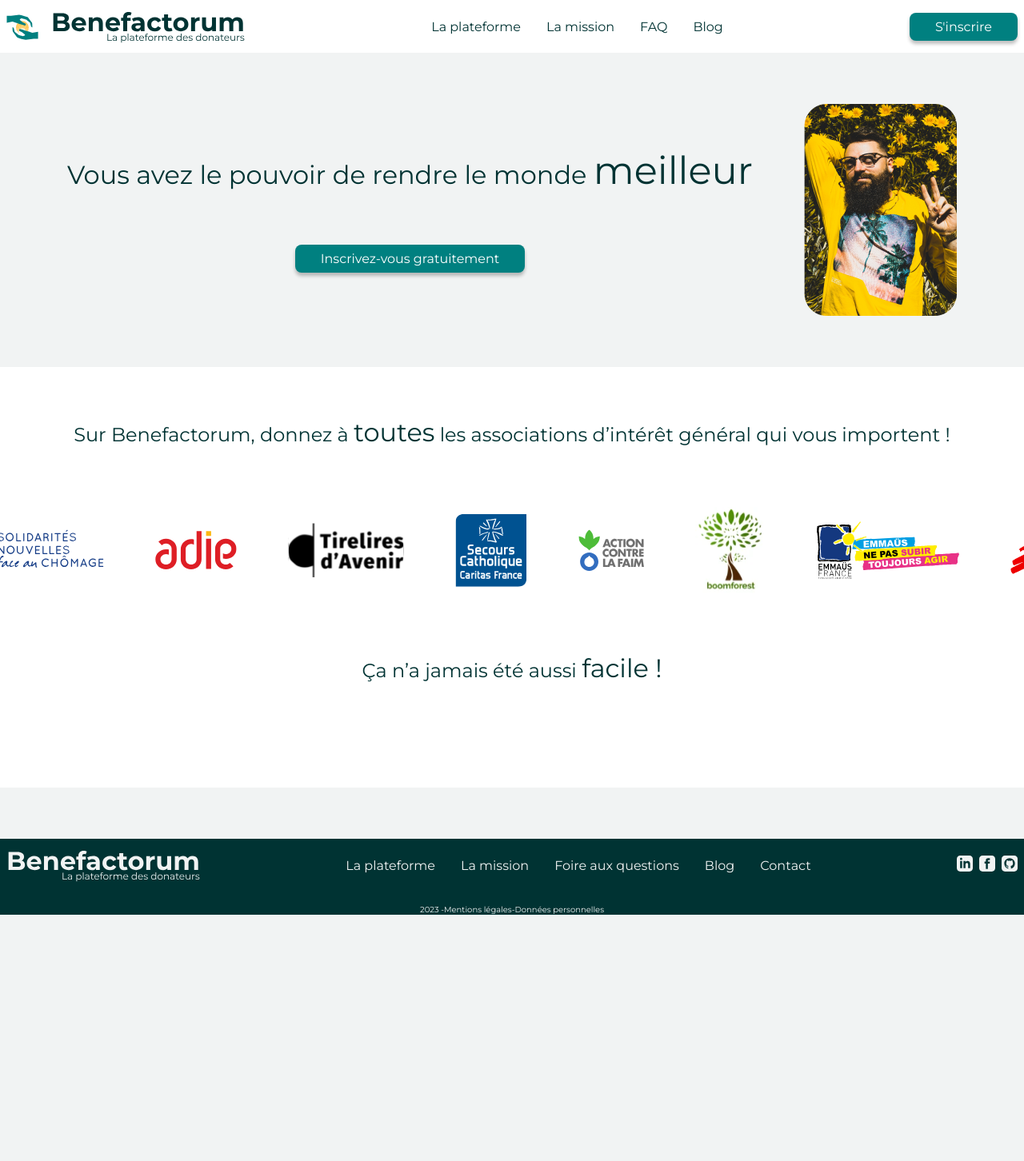
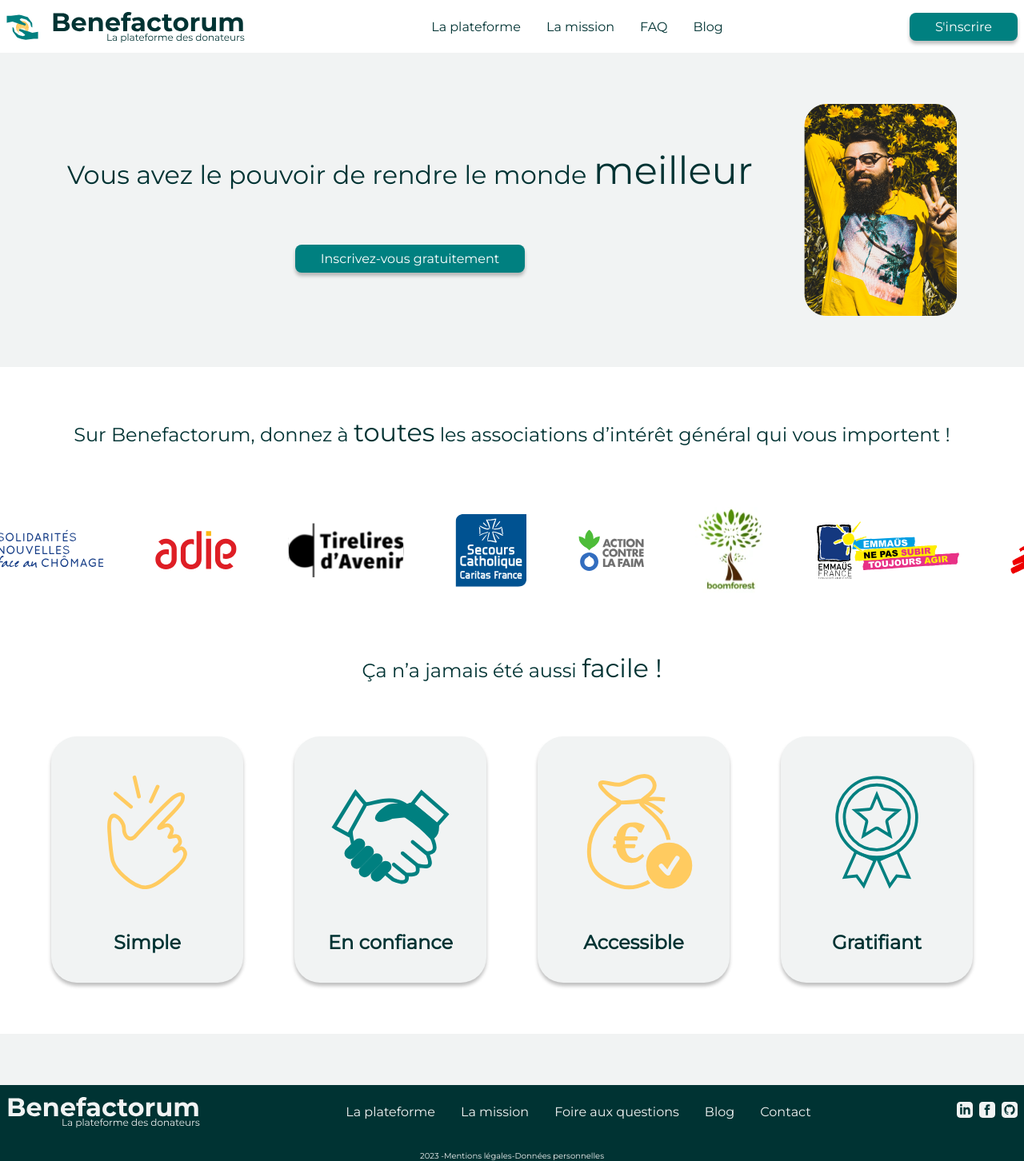
Before and after one commit to mpressen/benefactorum-docs, a Jekyll site: the page built from index.html, in a window 1280 px wide. Shown: the whole page at 80% size. Built offline with Jekyll 4.4.1, drawn with Linux system fonts in a browser that asks for light colours; before the commit the page ends 1144 px from its top, so only the background shows below that.

Commit message:
wip part2

```diff
--- a/_sass/main.scss
+++ b/_sass/main.scss
@@ -72,6 +72,36 @@
   box-shadow: 0px 4px 4px 0px rgba(0, 0, 0, 0.25);
 }
 
+.semi-bold {
+  font-weight: 600;
+}
+
+.cards-container {
+  display: flex;
+  justify-content: center;
+  gap: 64px;
+  flex-wrap: wrap;
+
+  .small-cards-container {
+    display: flex;
+    justify-content: center;
+    gap: 64px;
+    flex-wrap: wrap;
+
+    .card {
+      display: flex;
+      width: 240px;
+      // height: 292px;
+      padding: 32px;
+      flex-direction: column;
+      gap: 32px;
+      border-radius: 32px;
+      background-color: $website-background;
+      box-shadow: 0px 4px 4px 0px rgba(0, 0, 0, 0.25);
+    }
+  }
+}
+
 
 .value-offer {
   // max-width: 1536px;
@@ -89,10 +119,10 @@
     width: 100%;
     margin-bottom: 64px;
     margin-top: 64px;
-  }
 
-  .charities a {
-    position: absolute;
+    a {
+      position: absolute;
+    }
   }
 }
 
--- a/index.html
+++ b/index.html
@@ -30,12 +30,32 @@
     </a>
     {% endfor %}
   </div>
-
   <h2>
     Ça n’a jamais été aussi
     <span class="xxl">facile !</span>
   </h2>
-  <div class="cards-container"></div>
+  <div class="cards-container">
+    <div class="small-cards-container">
+      <div class="card">
+        <img src="./assets/images/value-offer/simple.svg" alt="Simple">
+        <h2 class='semi-bold'>Simple</h2>
+      </div>
+      <div class="card">
+        <img src="./assets/images/value-offer/en-confiance.svg" alt="Simple">
+        <h2 class='semi-bold'>En confiance</h2>
+      </div>
+    </div>
+    <div class="small-cards-container">
+      <div class="card">
+        <img src="./assets/images/value-offer/accessible.svg" alt="Simple">
+        <h2 class='semi-bold'>Accessible</h2>
+      </div>
+      <div class="card">
+        <img src="./assets/images/value-offer/gratifiant.svg" alt="Simple">
+        <h2 class='semi-bold'>Gratifiant</h2>
+      </div>
+    </div>
+  </div>
 </section>
 
 <script>
```
Also changed, not shown: assets/images/value-offer/accessible.svg (added), assets/images/value-offer/en-confiance.svg (added), assets/images/value-offer/gratifiant.svg (added), assets/images/value-offer/simple.svg (added), 7 other files.
